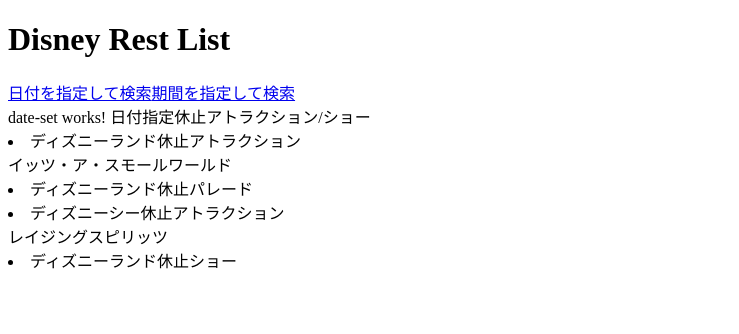
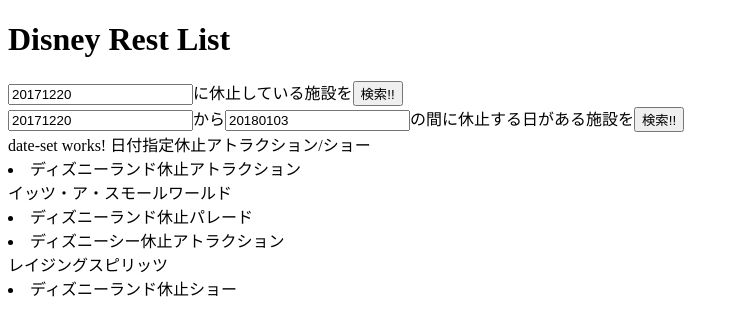
Before and after one commit to h-imamoto/disney-rest-list, an Angular app: page /date-set/20171220 in a window 1280 px wide. Shown: the top 334 px of the page, without its empty margins (0-739 px from the left). Built offline with nearby package versions, Linux system fonts and the light colour scheme.

Commit message:
日付を指定するinputタグをトップページに追加

```diff
--- a/src/app/app.component.html
+++ b/src/app/app.component.html
@@ -1,7 +1,14 @@
 <!--The content below is only a placeholder and can be replaced.-->
 <h1>Disney Rest List</h1>
 <nav>
-  <a [routerLink]="'/date-set/' + dateSetDate.getUrlValue()" routerLinkActive="active">日付を指定して検索</a>
-  <a [routerLink]="'/term-set/' + termSetStartDate.getUrlValue() + '/' + termSetEndDate.getUrlValue()" routerLinkActive="active">期間を指定して検索</a>
+  <div>
+  <label><input [(ngModel)]="dateSetDate" id="dateSetDate">に休止している施設を</label>
+  <button [routerLink]="'/date-set/' + dateSetDate" routerLinkActive="active">検索!!</button>
+  </div>
+  <div>
+  <label><input [(ngModel)]="termSetStartDate" id="termSetStartDate">から</label>
+  <label><input [(ngModel)]="termSetEndDate" id="termSetEndDate">の間に休止する日がある施設を</label>
+  <button [routerLink]="'/term-set/' + termSetStartDate + '/' + termSetEndDate" routerLinkActive="active">検索!!</button>
+  </div>
 </nav>
 <router-outlet></router-outlet>
--- a/src/app/app.component.ts
+++ b/src/app/app.component.ts
@@ -1,3 +1,4 @@
+import { FormsModule } from '@angular/forms';
 import { Component } from '@angular/core';
 import { DisneyDate } from "./disney-date";
 
@@ -7,7 +8,7 @@
   styleUrls: ['./app.component.css']
 })
 export class AppComponent {
-  dateSetDate: DisneyDate = new DisneyDate(new Date())
-  termSetStartDate: DisneyDate = new DisneyDate(new Date())
-  termSetEndDate: DisneyDate = new DisneyDate(new Date(new Date().getTime() + 14 * 86400000))
+  dateSetDate: string = new DisneyDate(new Date()).getUrlValue()
+  termSetStartDate: string = new DisneyDate(new Date()).getUrlValue()
+  termSetEndDate: string = new DisneyDate(new Date(new Date().getTime() + 14 * 86400000)).getUrlValue()
 }
--- a/src/app/app.module.ts
+++ b/src/app/app.module.ts
@@ -1,3 +1,4 @@
+import { FormsModule } from '@angular/forms';
 import { BrowserModule } from '@angular/platform-browser';
 import { NgModule } from '@angular/core';
 import { RouterModule, Routes } from '@angular/router';
@@ -23,7 +24,8 @@
     RouterModule.forRoot(
       appRoutes,
       { enableTracing: true } // <-- debugging purposes only
-    )
+    ),
+    FormsModule
   ],
   providers: [],
   bootstrap: [AppComponent]
--- a/src/app/disney.service.ts
+++ b/src/app/disney.service.ts
@@ -1,7 +1,5 @@
 import { Injectable } from '@angular/core';
 
-import { DateSetFilter } from './date-set-filter.service';
-import { TermSetFilter } from './term-set-filter.service';
 import { DisneyRepository } from './disney-repository.service';
 import { DateSetPark } from './date-set-park';
 import { identifierModuleUrl } from '@angular/compiler';
```
